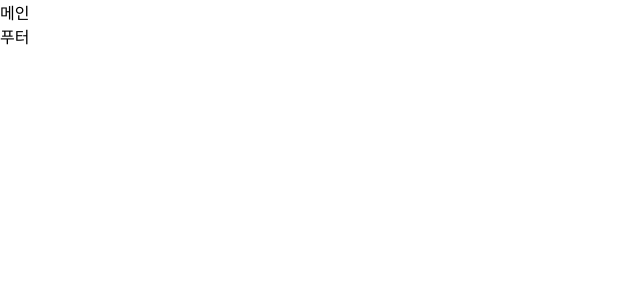
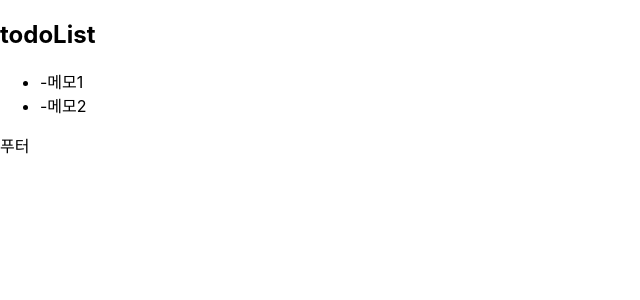
Before and after one commit to Eechul/ts-first-start, a Next.js app: page / in a window 1280 px wide. Shown: the top 300 px of the page, without its empty margins (0-640 px from the left). Built offline with nearby package versions, Linux system fonts and the light colour scheme.

Commit message:
todolist, todoitem 컴포넌트 추가

```diff
--- a/components/TodoItem.tsx
+++ b/components/TodoItem.tsx
@@ -1,13 +1,11 @@
 import React from "react"
+import TodoItemProps from "./TodoItemType"
 
 
-type TodoItemProps = {
-    content: string
-}
 
-const TodoItem: React.FC<TodoItemProps> = ({ content }) => {
+const TodoItem: React.FC<TodoItemProps> = ({ id, content }) => {
     return (
-        <>-{content}</>
+        <li>-{content}</li>
     )
 }
 
--- /dev/null
+++ b/components/TodoItemType.tsx
@@ -0,0 +1,6 @@
+type TodoItemProps = {
+    id: number,
+    content: string
+}
+
+export default TodoItemProps
--- a/components/TodoList.tsx
+++ b/components/TodoList.tsx
@@ -1,9 +1,10 @@
 import React from "react";
 import TodoItem from "./TodoItem";
+import TodoItemProps from "./TodoItemType";
 
 
 type TodoListProps = {
-    data: Array<string>
+    data: Array<TodoItemProps>
 }
 
 const TodoList: React.FC<TodoListProps> = ({ data }) => {
@@ -11,7 +12,7 @@ const TodoList: React.FC<TodoListProps> = ({ data }) => {
         <>
             <h2>todoList</h2>
             <ul>
-                {data.map(item => <TodoItem content={item}/>)}
+                {data.map(item => <TodoItem id={item.id} content={item.content}/>)}
             </ul>
         </>
     )
--- a/pages/api/hello.ts
+++ /dev/null
@@ -1,13 +0,0 @@
-// Next.js API route support: https://nextjs.org/docs/api-routes/introduction
-import type { NextApiRequest, NextApiResponse } from 'next'
-
-type Data = {
-  name: string
-}
-
-export default function handler(
-  req: NextApiRequest,
-  res: NextApiResponse<Data>
-) {
-  res.status(200).json({ name: 'John Doe' })
-}
--- a/pages/index.tsx
+++ b/pages/index.tsx
@@ -1,5 +1,20 @@
 import type { NextPage } from 'next'
 import Head from 'next/head'
+import TodoItemProps from '../components/TodoItemType'
+import TodoList from '../components/TodoList'
+
+
+
+const data: Array<TodoItemProps> = [
+  {
+    id: 0,
+    content: '메모1'
+  },
+  {
+    id: 1,
+    content: '메모2'
+  }
+]
 
 const Home: NextPage = () => {
   return (
@@ -10,7 +25,7 @@ const Home: NextPage = () => {
       </Head>
 
       <main>
-        메인
+        <TodoList data={data}/>
       </main>
 
       <footer>
```
